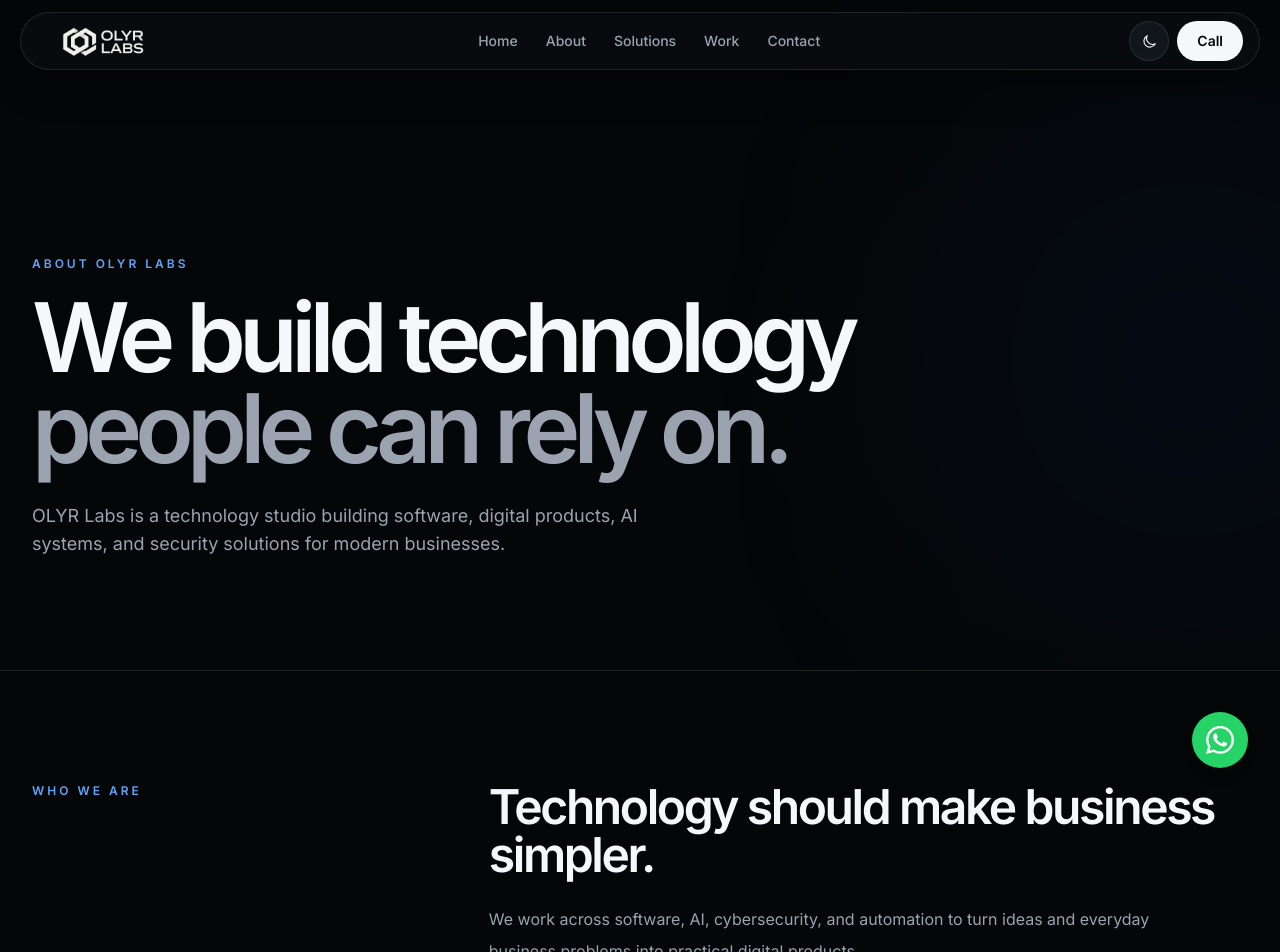
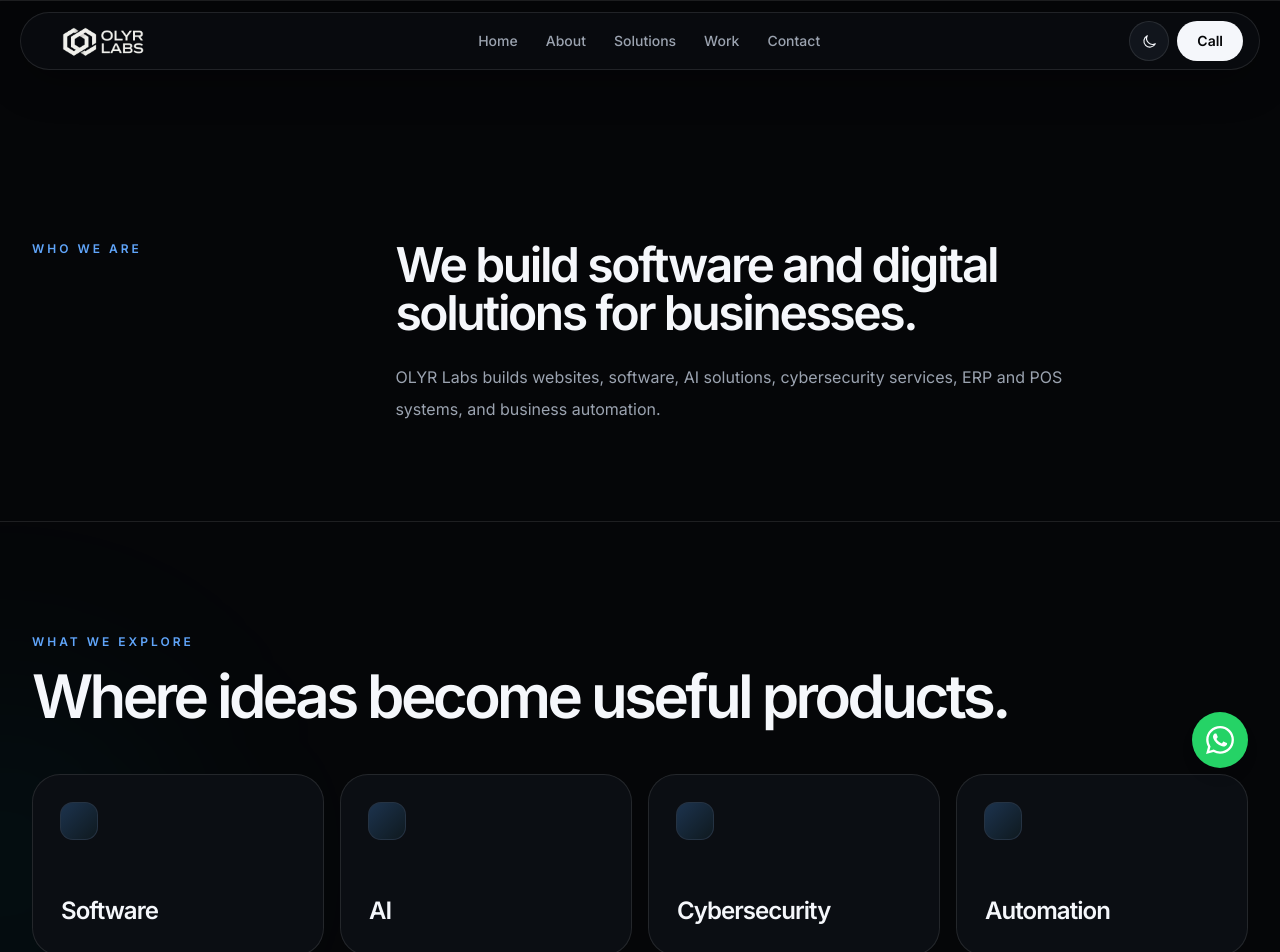
Before and after one commit to OLYR-Labs/website, a Next.js app: page /about in a window 1280 px wide. Shown: the top 952 px of the page. Built offline with nearby package versions, Linux system fonts and the light colour scheme.

Commit message:
redesign: simplify about page introduction

```diff
--- a/app/about/page.tsx
+++ b/app/about/page.tsx
@@ -5,7 +5,7 @@ import Reveal from "@/components/Reveal";
 
 const capabilities = ["Software", "AI", "Cybersecurity", "Automation"];
 const values = [
-  { title: "Useful", text: "We build technology that solves a real problem." },
+  { title: "Useful", text: "We build solutions that solve real problems." },
   { title: "Secure", text: "Security and privacy belong in the foundation." },
   { title: "Built to grow", text: "Our systems are designed for the next stage, not just today." },
   { title: "Curious", text: "We keep learning, testing, and improving what we build." },
@@ -14,28 +14,22 @@ const values = [
 export default function AboutPage() {
   return (
     <main className="min-h-screen bg-[var(--background)] text-[var(--text)]">
-      <section className="relative overflow-hidden pt-28 sm:pt-36">
-        <div className="pointer-events-none absolute right-[-8%] top-1/4 h-96 w-96 rounded-full bg-blue-500/[0.10] blur-[140px]" />
-        <div className="mx-auto max-w-7xl px-5 py-20 sm:px-6 lg:px-8 lg:py-28">
-          <Reveal>
-            <p className="text-xs font-semibold uppercase tracking-[0.25em] text-[var(--accent)]">About OLYR Labs</p>
-            <h1 className="mt-5 max-w-4xl font-[var(--font-space-grotesk)] text-5xl font-semibold leading-[0.95] tracking-[-0.07em] sm:text-7xl lg:text-8xl">We build technology<br /><span className="text-[var(--muted)]">people can rely on.</span></h1>
-            <p className="mt-7 max-w-2xl text-base leading-7 text-[var(--muted)] sm:text-lg">OLYR Labs is a technology studio building software, digital products, AI systems, and security solutions for modern businesses.</p>
+      <section className="border-y border-[var(--border)] pt-28 sm:pt-36">
+        <div className="mx-auto grid max-w-7xl gap-10 px-5 py-16 sm:px-6 sm:py-20 lg:grid-cols-[0.55fr_1.45fr] lg:px-8 lg:py-24">
+          <Reveal><p className="text-xs font-semibold uppercase tracking-[0.25em] text-[var(--accent)]">Who We Are</p></Reveal>
+          <Reveal delay={100}>
+            <div>
+              <h1 className="max-w-3xl font-[var(--font-space-grotesk)] text-3xl font-semibold tracking-[-0.05em] sm:text-5xl">We build software and digital solutions for businesses.</h1>
+              <p className="mt-6 max-w-2xl text-base leading-8 text-[var(--muted)]">OLYR Labs builds websites, software, AI solutions, cybersecurity services, ERP and POS systems, and business automation.</p>
+            </div>
           </Reveal>
-        </div>
-      </section>
-
-      <section className="border-y border-[var(--border)] py-20 sm:py-28">
-        <div className="mx-auto grid max-w-7xl gap-12 px-5 sm:px-6 lg:grid-cols-[0.7fr_1.3fr] lg:px-8">
-          <Reveal><p className="text-xs font-semibold uppercase tracking-[0.25em] text-[var(--accent)]">Who we are</p></Reveal>
-          <Reveal delay={100}><div><h2 className="max-w-3xl font-[var(--font-space-grotesk)] text-3xl font-semibold tracking-[-0.05em] sm:text-5xl">Technology should make business simpler.</h2><p className="mt-6 max-w-2xl text-base leading-8 text-[var(--muted)]">We work across software, AI, cybersecurity, and automation to turn ideas and everyday business problems into practical digital products.</p><p className="mt-5 max-w-2xl text-base leading-8 text-[var(--muted)]">We care about clean design, dependable engineering, and building things that can grow with the people using them.</p></div></Reveal>
         </div>
       </section>
 
       <section className="relative overflow-hidden py-20 sm:py-28">
         <div className="pointer-events-none absolute -left-40 top-1/3 h-80 w-80 rounded-full bg-cyan-400/[0.06] blur-[120px]" />
         <div className="mx-auto max-w-7xl px-5 sm:px-6 lg:px-8">
-          <Reveal><p className="text-xs font-semibold uppercase tracking-[0.25em] text-[var(--accent)]">What we explore</p><h2 className="mt-4 font-[var(--font-space-grotesk)] text-4xl font-semibold tracking-[-0.06em] sm:text-6xl">Where technology meets opportunity.</h2></Reveal>
+          <Reveal><p className="text-xs font-semibold uppercase tracking-[0.25em] text-[var(--accent)]">What we explore</p><h2 className="mt-4 font-[var(--font-space-grotesk)] text-4xl font-semibold tracking-[-0.06em] sm:text-6xl">Where ideas become useful products.</h2></Reveal>
           <div className="mt-12 grid gap-4 sm:grid-cols-2 lg:grid-cols-4">
             {capabilities.map((item, index) => <Reveal key={item} delay={index * 70}><div className="group rounded-[1.75rem] border border-[var(--border)] bg-[var(--surface)] p-7 transition duration-500 hover:-translate-y-1 hover:border-blue-400/40"><div className="h-9 w-9 rounded-xl bg-gradient-to-br from-blue-400/25 to-cyan-300/5 ring-1 ring-blue-300/20" /><h3 className="mt-14 font-[var(--font-space-grotesk)] text-2xl font-semibold tracking-[-0.04em]">{item}</h3></div></Reveal>)}
           </div>
```
